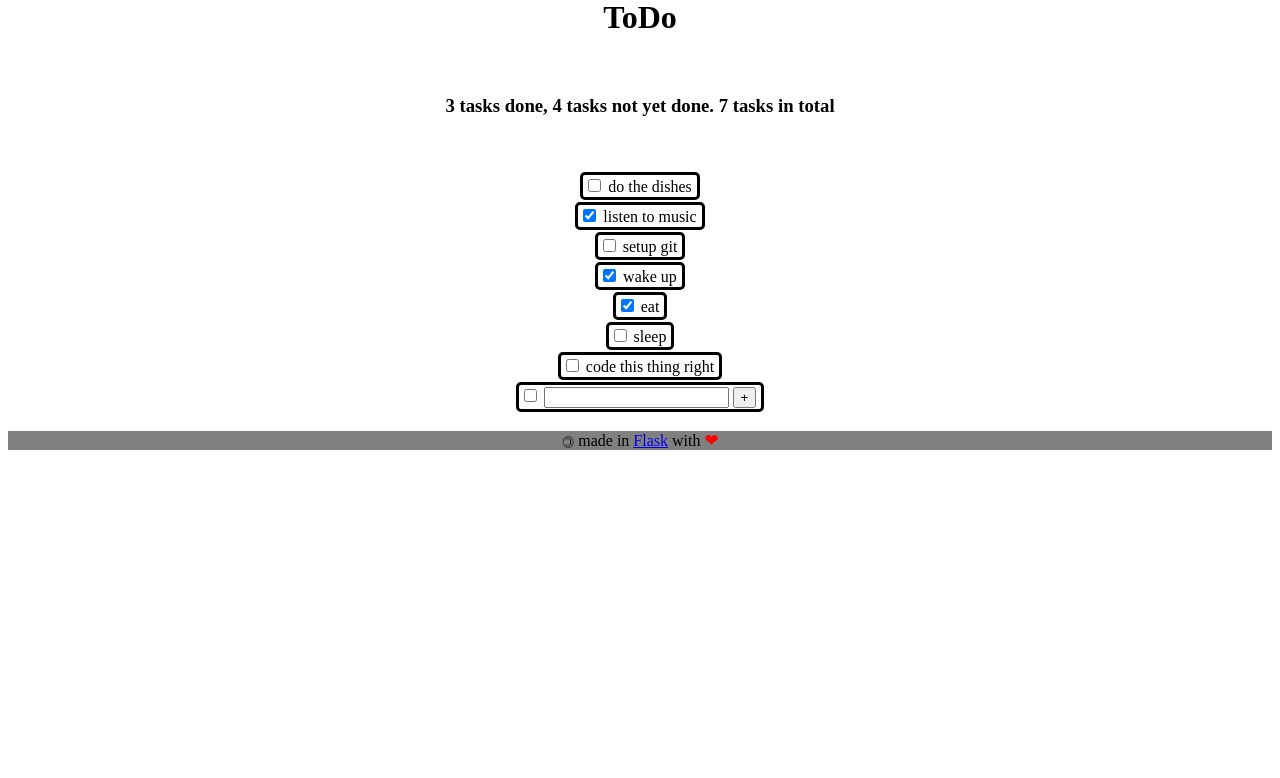
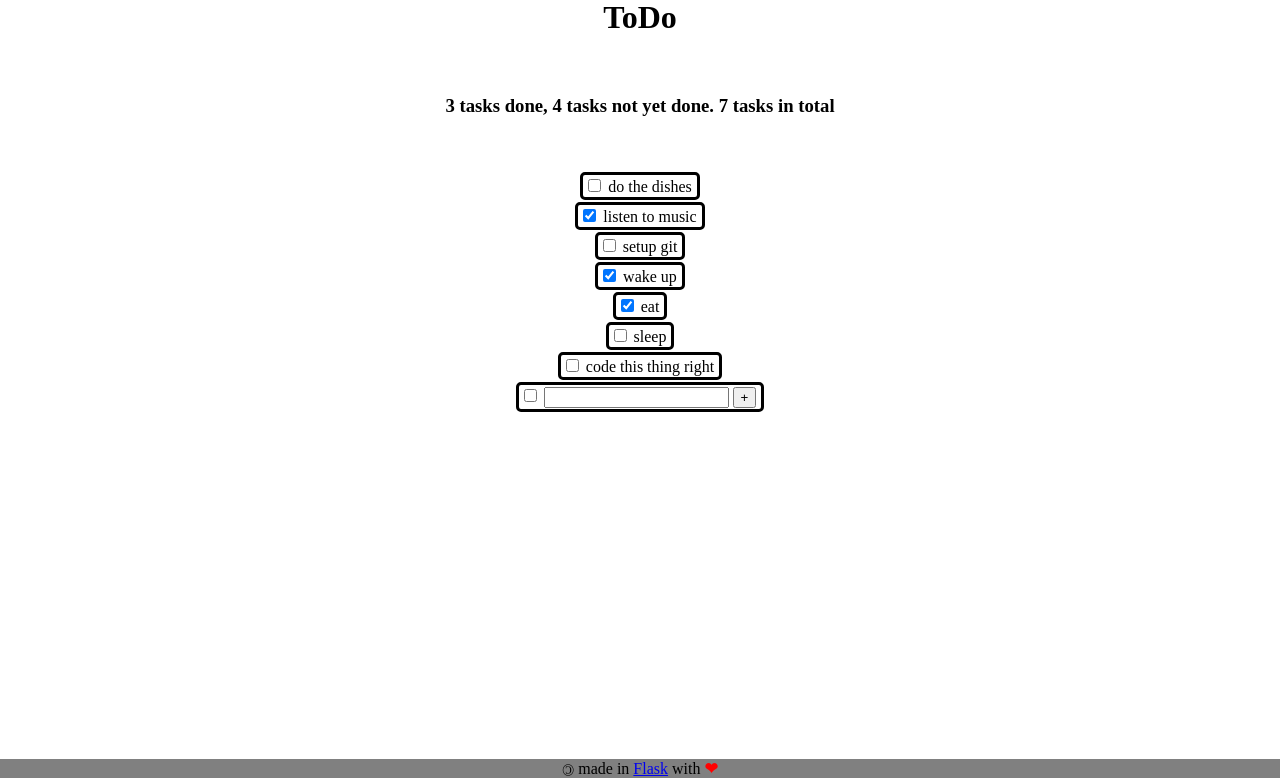
Before and after one commit to whouishere/todo-flask, a Flask app: page / in a window 1280 px wide. Shown: the part 22-800 px from the top of the page. Run offline with Flask 2, Linux system fonts and the light colour scheme.

Commit message:
sticky footer

```diff
--- a/src/static/style.css
+++ b/src/static/style.css
@@ -1,4 +1,6 @@
-#wrapper {
+body {
+    margin: 0;
+    padding: 0;
     text-align: center;
 }
 
@@ -23,7 +25,10 @@
 }
 
 footer {
-    background-color: grey;
+    position: fixed;
+    bottom: 0;
+    width: 100%;
+    background: grey;
 }
 
 footer span {
--- a/src/templates/index.html
+++ b/src/templates/index.html
@@ -8,7 +8,6 @@
     </head>
 
     <body>
-        <div id="wrapper">
         <h1>ToDo</h1>
         <br>
         <h3> <!-- maybe send text color as a string depending on list status? -->
@@ -51,6 +50,5 @@
             <span>&copy; </span>
             made in <a href="https://flask.palletsprojects.com/en/2.2.x/">Flask</a> with <b style="color: red;">&#x2764;</b>
         </footer>
-        </div>
     </body>
 </html>
```
Lines whose indentation alone changed are shown as unchanged.
